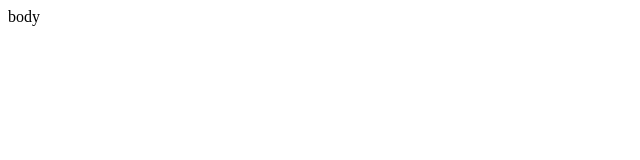
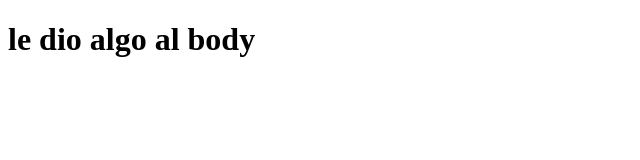
Before and after one commit to ChiriCBA/Test-Repository-, a plain HTML site: page index.html in a window 1280 px wide. Shown: the whole page, without its empty margins (0-640 px from the left). Drawn offline with Linux system fonts and the light colour scheme.

Commit message:
Add README.md file and add header in body index.html

```diff
--- a/index.html
+++ b/index.html
@@ -7,6 +7,6 @@
     <title>nuevo titulo</title>
 </head>
 <body>
-    body
+    <h1> le dio algo al body</h1>
 </body>
 </html>
```
Also changed, not shown: 1 other file.
